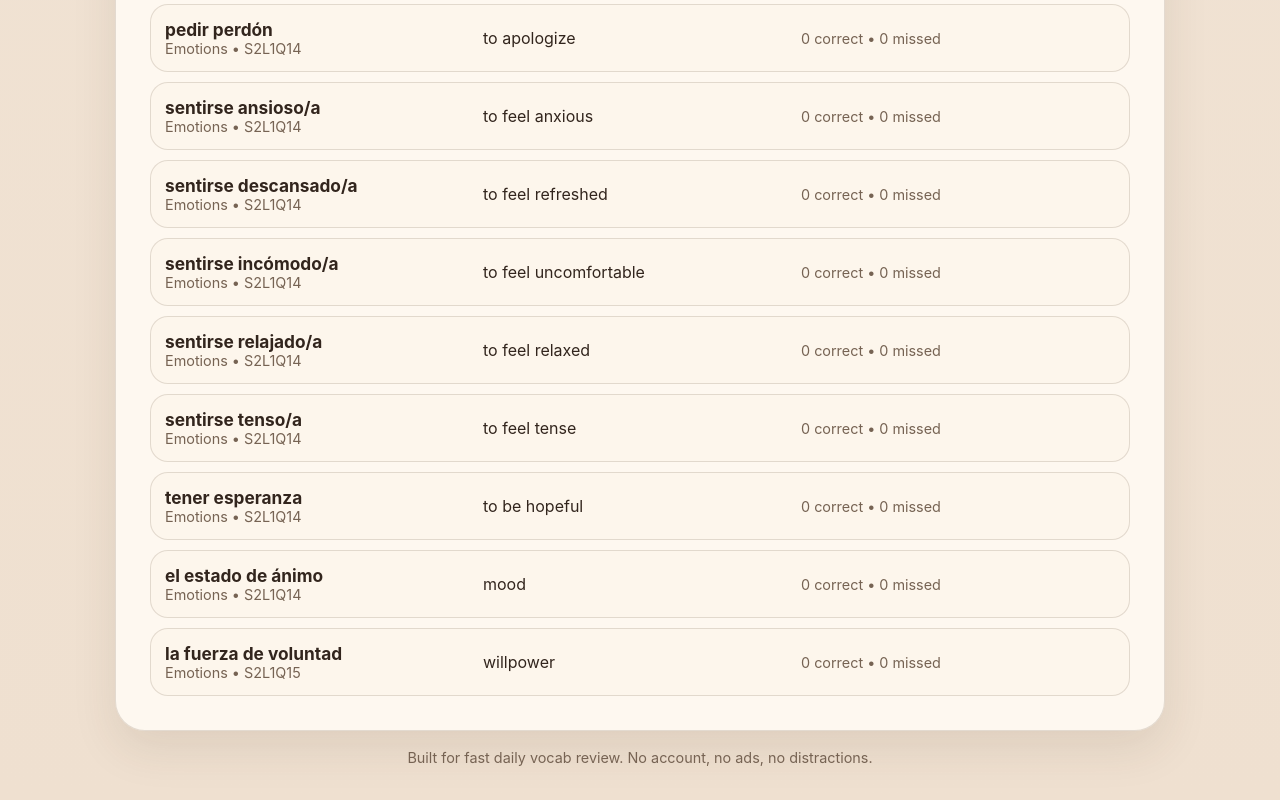
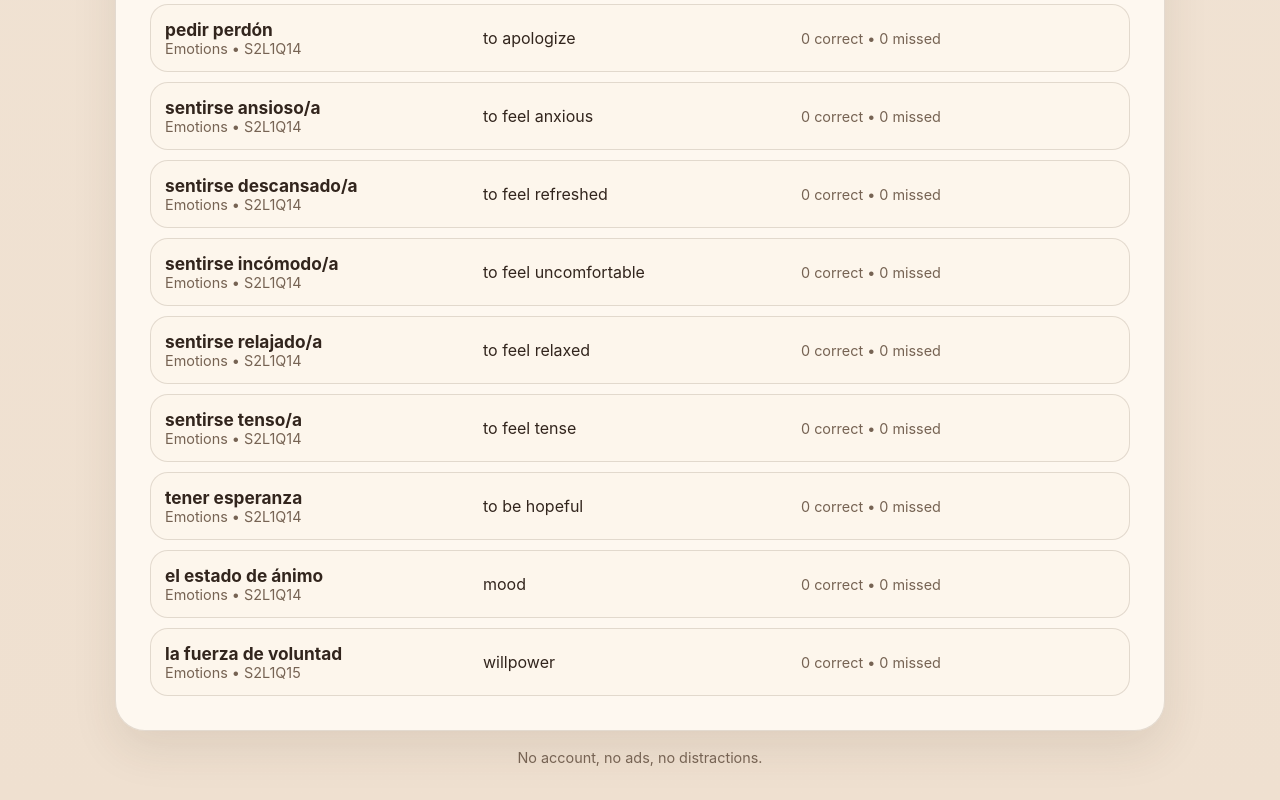
Before and after one commit to arbovita/lingodia_vocab, a plain HTML site: page index.html in a window 1280 px wide. Shown: the part 8020-8820 px from the top of the page. Drawn offline with Linux system fonts and the light colour scheme.

Commit message:
Update index.html

```diff
--- a/index.html
+++ b/index.html
@@ -50,7 +50,7 @@
   </main>
 
   <footer class="footer">
-    Built for fast daily vocab review. No account, no ads, no distractions.
+    No account, no ads, no distractions.
   </footer>
 
   <script src="vocab.js"></script>
```
